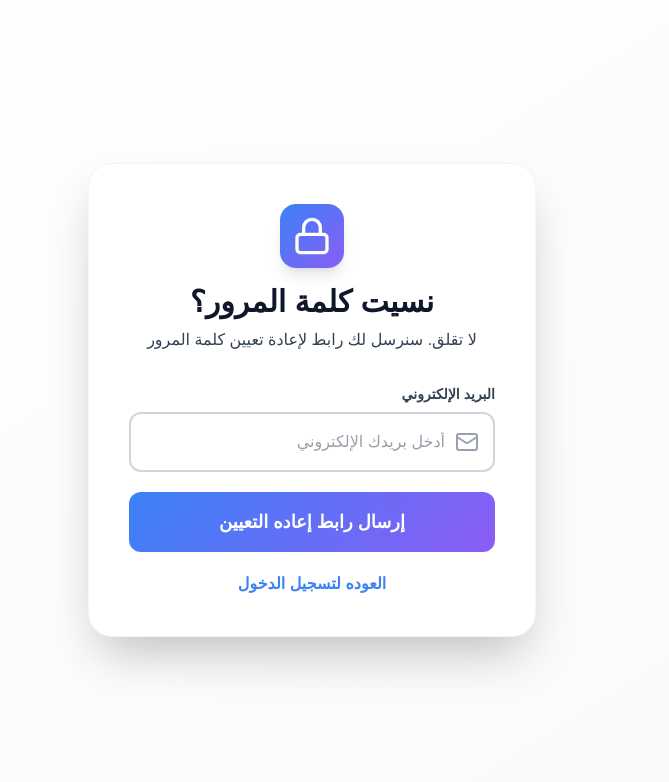
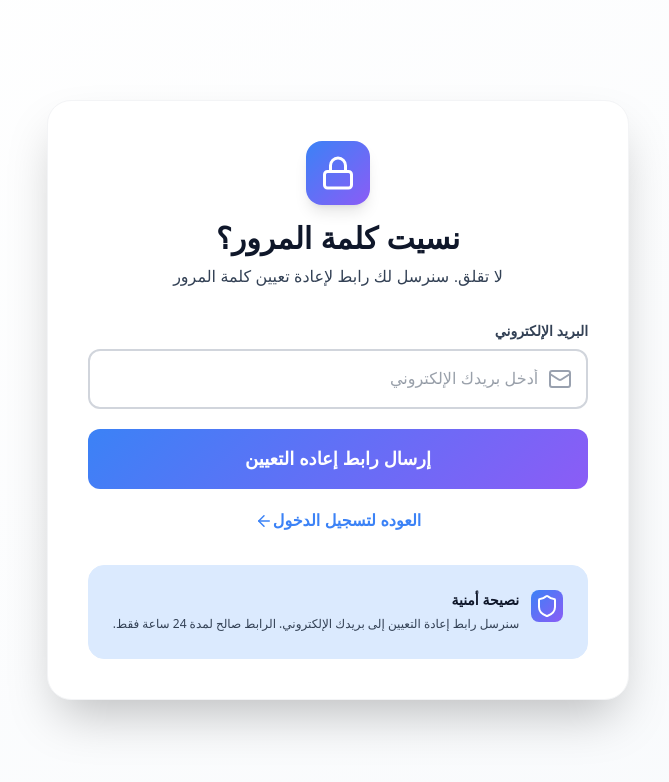
Before and after one commit to Mohammedelsisi21/mini-crm, a React (Vite) app: page /forgetPassword in a window 1280 px wide. Shown: the top 782 px of the page, without its empty margins (464-1133 px from the left). Built offline with nearby package versions, Linux system fonts and the light colour scheme.

Commit message:
Finish ForgetPassword Page

```diff
--- a/src/components/common/AuthLink.tsx
+++ b/src/components/common/AuthLink.tsx
@@ -1,17 +1,20 @@
+import type { ReactNode } from "react"
 import { Link } from "react-router-dom"
 
 interface IProps {
     text: string
+    icon?: ReactNode
     color: string
     hover: string
     url?: string
     algin?: string
     textSize?: "text-md" | "text-sm" | "text-lg"
 }
-const AuthLink = ({text, color, hover, algin, textSize ="text-sm", url= ""} : IProps) => {
+const AuthLink = ({text, icon, color, hover, algin, textSize ="text-sm", url= ""} : IProps) => {
 return (<>
-    <Link to={url} type="button" className={`cursor-pointer block ${algin} ${textSize} font-semibold ${color} ${hover} transition-all`} >
+    <Link to={url} type="button" className={`cursor-pointer block ${algin} ${textSize} font-semibold ${color} ${hover} transition-all flex justify-center items-center group`} >
         {text}
+        {icon}
     </Link>
 </>)
 }
--- /dev/null
+++ b/src/components/common/CardAuth.tsx
@@ -0,0 +1,28 @@
+import type { ReactNode } from "react"
+
+interface IProps {
+    bg: string
+    icon: ReactNode
+    backgroundIcon: string
+    title: string
+    des: string
+}
+const CardAuth = ({bg ,icon, backgroundIcon,title, des}: IProps) => {
+return (
+    <div className={`${bg} mt-8 p-6 rounded-2xl border border-primary-100`}>
+        <div className="flex items-start gap-3">
+            <div style={{background: `var(--${backgroundIcon})`}} className="w-8 h-8 rounded-lg flex items-center justify-center shrink-0">
+                {icon}
+            </div>
+            <div>
+                <h4 className="font-bold text-text-heading text-sm mb-1">{title}</h4>
+                <p className="text-xs text-text-body leading-relaxed">
+                    {des}
+                </p>
+            </div>
+        </div>
+    </div>
+)
+}
+
+export default CardAuth
--- a/src/pages/auth/ForgetPassword.tsx
+++ b/src/pages/auth/ForgetPassword.tsx
@@ -1,4 +1,4 @@
-import { Lock, Mail } from "lucide-react"
+import { ArrowLeft, Lock, Mail, Shield } from "lucide-react"
 import FormTitle from "../../components/form/FormTitle"
 import AuthLayout from "../../layouts/AuthLayout"
 import Label from "../../components/common/Label"
@@ -10,6 +10,7 @@ import Button from "../../components/common/Button"
 import { ForgetPasswordSchema } from "../../validation"
 import { yupResolver } from "@hookform/resolvers/yup"
 import AuthLink from "../../components/common/AuthLink"
+import CardAuth from "../../components/common/CardAuth"
 
 const ForgetPassword = () => {
     const {
@@ -23,10 +24,10 @@ const ForgetPassword = () => {
     const onSubmit = handleSubmit((data) => console.log(data))
 
 return (<>
-    <AuthLayout w="lg:min-w-md">
+    <AuthLayout w="md:min-w-sm">
         <FormTitle
         background = "gradient-primary"
-        icon={<Lock size={40} className="text-white"/>}
+        icon={<Lock size={36} className="text-white"/>}
         title="نسيت كلمة المرور؟"
         des="لا تقلق. سنرسل لك رابط لإعادة تعيين كلمة المرور"/>
         <form className="space-y-5 font-main" onSubmit={onSubmit}>
@@ -38,8 +39,14 @@ return (<>
             <Button ariaLabel="login-btn" type="submit">
                 <span>إرسال رابط إعاده التعيين</span>
             </Button>
-            <AuthLink textSize="text-md" url="/login" text={"العوده لتسجيل الدخول"} algin={"text-center"} color="text-primary-500" hover="hover:text-primary-700"/>
+            <AuthLink textSize="text-md" url="/login" icon={<ArrowLeft size={18} className="group-hover:-translate-x-1 transition-transform"/>} text={"العوده لتسجيل الدخول"} algin={"text-center"} color="text-primary-500" hover="hover:text-primary-700"/>
         </form>
+        <CardAuth
+        bg="bg-primary-100"
+        icon={<Shield className="text-white"/>}
+        backgroundIcon="gradient-primary"
+        title="نصيحة أمنية"
+        des="سنرسل رابط إعادة التعيين إلى بريدك الإلكتروني. الرابط صالح لمدة 24 ساعة فقط."/>
     </AuthLayout>
 </>)
 }
--- a/src/pages/auth/Register.tsx
+++ b/src/pages/auth/Register.tsx
@@ -83,7 +83,7 @@ return (<>
             <div>
                 <div className="flex items-center space-x-1 font-main">
                     <Checkbox {...register("acceptTerms")} text="أوافق على "/>
-                    <p className="text-center text-sm text-gray-500">
+                    <p className="text-center text-sm text-gray-500 ">
                         <a href="#" className="text-secondary-600 font-medium hover:underline">الشروط والأحكام</a>
                         {' '}و{' '}
                         <a href="#" className="text-secondary-600 font-medium hover:underline">سياسة الخصوصية</a>
@@ -96,7 +96,7 @@ return (<>
                 <ArrowRight size={20} className="group-hover:translate-x-1 transition-transform" />
             </Button>
             <div className="mt-8 text-center">
-                <p className="text-text-body">
+                <p className="text-text-body flex justify-center space-x-1">
                     لديك حساب بالفعل؟ {' '}
                     <AuthLink url="/login" text="سجل دخولك" color="text-secondary-700" hover="hover:text-secondary-800"/>
                 </p>
```
